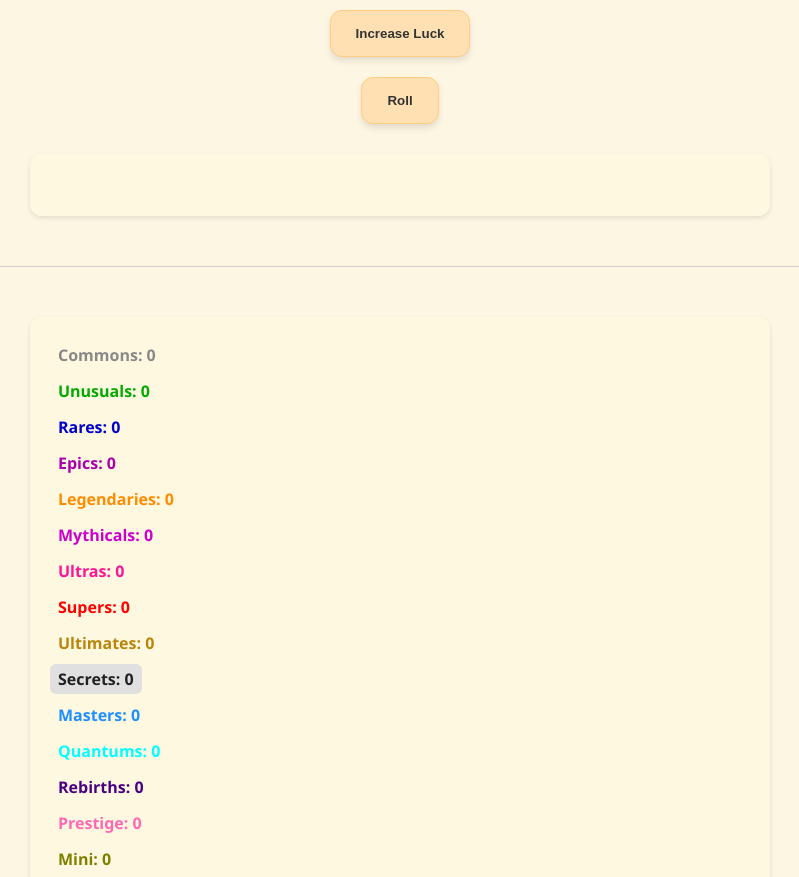
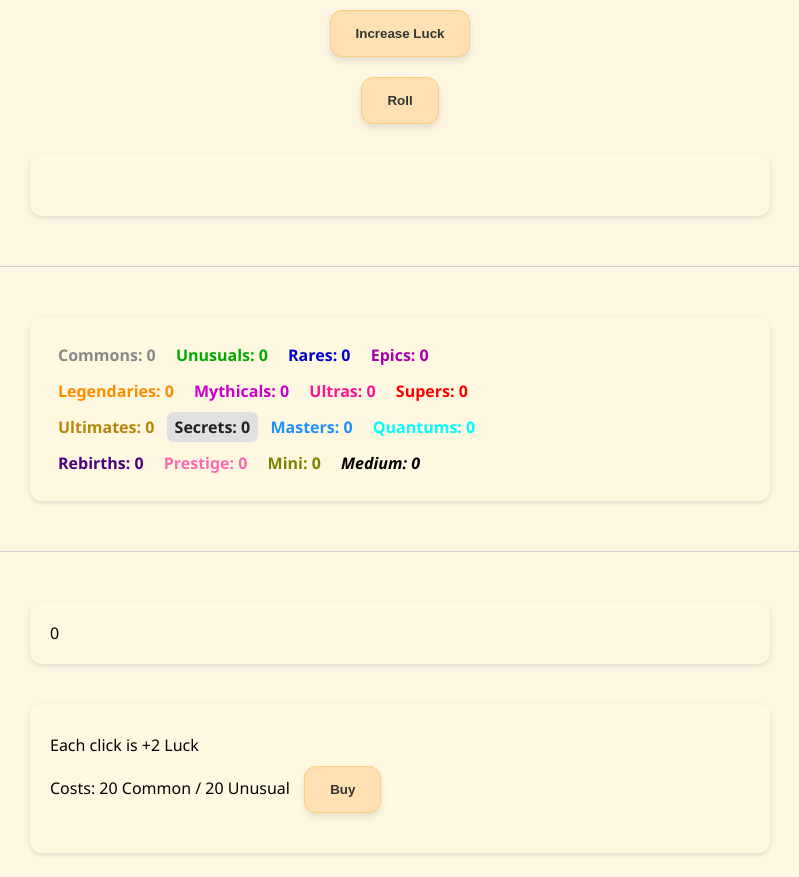
Before and after one commit to SmilyNarwhal77/games, a plain HTML site: page rng.html in a window 1280 px wide. Shown: the top 877 px of the page, without its empty margins (240-1039 px from the left). Drawn offline with Linux system fonts and the light colour scheme.

Commit message:
Update rng.html

```diff
--- a/rng.html
+++ b/rng.html
@@ -145,22 +145,22 @@
         vy.textContent = luck;
         const vx = document.getElementById("list");
         vx.innerHTML = `
-    <span class="rarity common">Commons: ${common}</span><br>
-    <span class="rarity unusual">Unusuals: ${unusual}</span><br>
-    <span class="rarity rare">Rares: ${rare}</span><br>
+    <span class="rarity common">Commons: ${common}</span>
+    <span class="rarity unusual">Unusuals: ${unusual}</span>
+    <span class="rarity rare">Rares: ${rare}</span>
     <span class="rarity epic">Epics: ${epic}</span><br>
-    <span class="rarity legendary">Legendaries: ${legendary}</span><br>
-    <span class="rarity mythical">Mythicals: ${mythical}</span><br>
-    <span class="rarity ultra">Ultras: ${ultra}</span><br>
+    <span class="rarity legendary">Legendaries: ${legendary}</span>
+    <span class="rarity mythical">Mythicals: ${mythical}</span>
+    <span class="rarity ultra">Ultras: ${ultra}</span>
     <span class="rarity super">Supers: ${supers}</span><br>
-    <span class="rarity ultimate">Ultimates: ${ultimate}</span><br>
-    <span class="rarity secret">Secrets: ${secret}</span><br>
-    <span class="rarity master">Masters: ${master}</span><br>
+    <span class="rarity ultimate">Ultimates: ${ultimate}</span>
+    <span class="rarity secret">Secrets: ${secret}</span>
+    <span class="rarity master">Masters: ${master}</span>
     <span class="rarity quantum">Quantums: ${quantum}</span><br>
-    <span class="rarity rebirth">Rebirths: ${rebirth}</span><br>
-    <span class="rarity prestige">Prestige: ${prestige}</span><br>
-    <span class="rarity mini">Mini: ${best}</span><br>
-    <span class="rarity medium">Medium: ${medium}</span><br>
+    <span class="rarity rebirth">Rebirths: ${rebirth}</span>
+    <span class="rarity prestige">Prestige: ${prestige}</span>
+    <span class="rarity mini">Mini: ${best}</span>
+    <span class="rarity medium">Medium: ${medium}</span>
 `;
         localStorage.setItem("common", common);
         localStorage.setItem("unusual", unusual);
```
